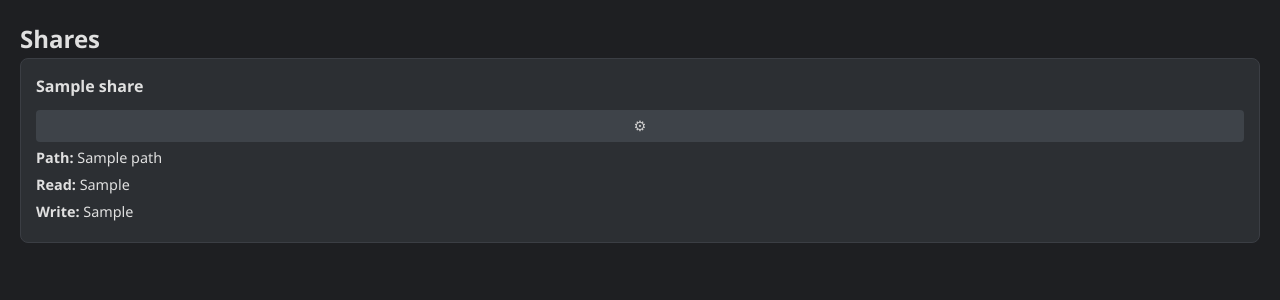
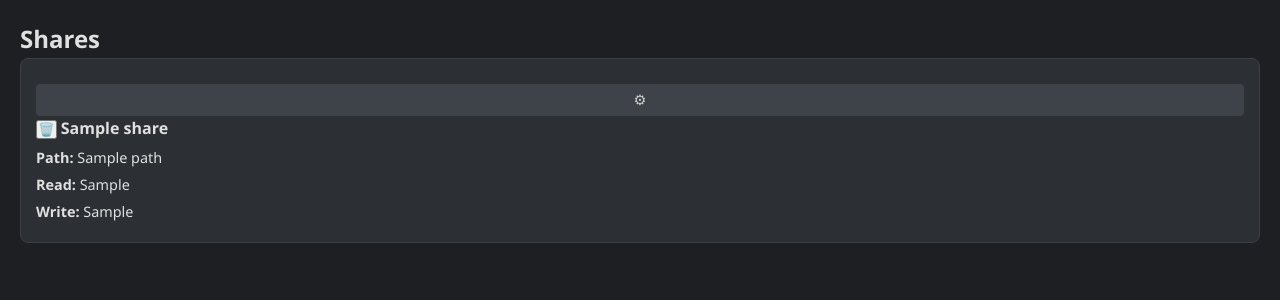
Before and after one commit to vznomics/swat, a FastAPI app: template app/templates/dashboard.html in a window 1280 px wide. Shown: the part 127-427 px from the top of the page. Run offline with FastAPI, Linux system fonts and the light colour scheme; the template is opened without the code that fills it: most values are stand-ins (such as "Sample title", 1, 10 or a date in 2020).

Commit message:
Update dashboard.html

```diff
--- a/app/templates/dashboard.html
+++ b/app/templates/dashboard.html
@@ -12,9 +12,7 @@
       <img src="/static/images/banner.png" alt="AvoLabs Logo" class="logo" />
       <h1>AyoLabs <span>SWAT</span></h1>
     </div>
-    <button id="openModalBtn" class="btn btn-create">
-      ✪ Create a Share
-    </button>
+    <button id="openModalBtn" class="btn btn-create">✪ Create a Share</button>
   </header>
 
   <main class="main">
@@ -23,21 +21,31 @@
       {% for share in shares %}
         <div class="share-box">
           <div class="share-header">
+            <button class="settings-toggle btn-icon">⚙</button>
+            <form id="remove-form-{{ loop.index }}" method="post" action="/remove" style="display:inline;">
+              <input type="hidden" name="name" value="{{ share.name }}" />
+              <button class="btn btn-danger btn-icon" type="button" onclick="confirmDelete('remove-form-{{ loop.index }}')">🗑️</button>
+            </form>
             <strong>{{ share.name }}</strong>
-            <button class="settings-toggle btn-icon">
-              <span>⚙</span>
-            </button>
           </div>
+
           <p><strong>Path:</strong> {{ share.path }}</p>
           <p><strong>Read:</strong> {{ share.read_users | join(', ') }}</p>
           <p><strong>Write:</strong> {{ share.write_users | join(', ') }}</p>
 
-          <div class="dropdown-content hidden">
-            <form id="remove-form-{{ loop.index }}" method="post" action="/remove">
-              <input type="hidden" name="name" value="{{ share.name }}" />
-              <button class="btn btn-danger" type="button" onclick="confirmDelete('remove-form-{{ loop.index }}')">
-                🔴 Delete Share
-              </button>
+          <div class="dropdown-content hidden edit-share-content">
+            <form method="post" action="/edit" class="edit-form">
+              <input type="hidden" name="original_name" value="{{ share.name }}">
+              <input type="text" name="name" value="{{ share.name }}" placeholder="Share Name" required />
+              <input type="text" name="path" value="{{ share.path }}" placeholder="Path" required />
+              <input type="text" name="read" value="{{ share.read_users | join(', ') }}" placeholder="Read Users (comma-separated)" />
+              <input type="text" name="write" value="{{ share.write_users | join(', ') }}" placeholder="Write Users (comma-separated)" />
+              <label class="readonly">
+                <input type="checkbox" name="readonly" {% if share.readonly %}checked{% endif %}/> Read Only
+              </label>
+              <div class="edit-actions">
+                <button type="submit" class="btn">💾 Save</button>
+              </div>
             </form>
           </div>
         </div>
```
